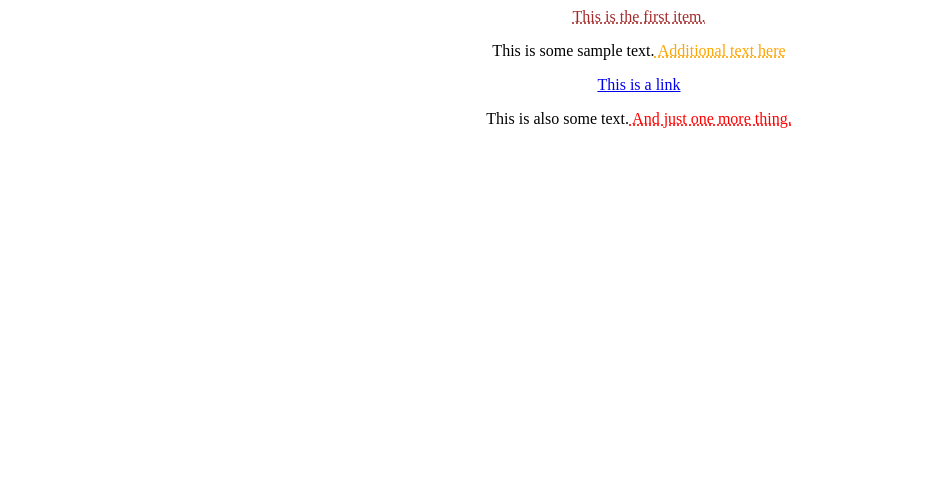
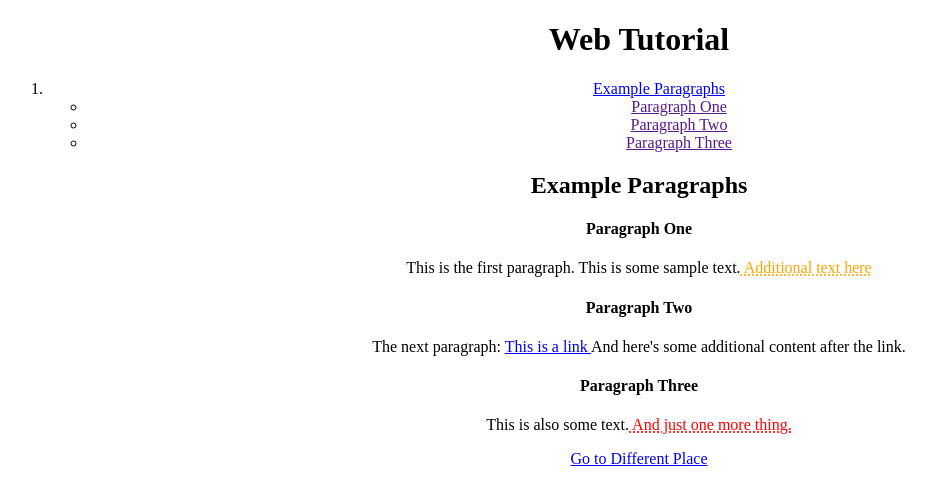
Before and after one commit to pageSwanson/agent-based-models, a plain HTML site: page tutorial/new_home.html in a window 1280 px wide. Shown: the whole page, without its empty margins (1-937 px from the left). Drawn offline with nearby package versions, Linux system fonts and the light colour scheme.

Commit message:
Dated commit, pushing to avoid loss

```diff
--- a/tutorial/new_home.html
+++ b/tutorial/new_home.html
@@ -14,22 +14,54 @@
         color: orange;
       }
     </style>
+    <script type="text/javascript" src="https://cdnjs.cloudflare.com/ajax/libs/vue/1.0.28/vue.min.js"></script>
 
   </head>
   <body>
-    <span>
-      This is the first item.
-    </span>
+    <h1>
+      Web Tutorial
+    </h1>
+    <ol>
+      <li>
+        <a href="#example-paragraph-header">Example Paragraphs</a>
+      </li>
+      <ul>
+        <li>
+          <a href="">Paragraph One</a>
+        </li>
+        <li>
+          <a href="">Paragraph Two</a>
+        </li>
+        <li >
+          <a href="">Paragraph Three</a>
+        </li>
+      </ol>
+    </ol>
+    <h2 id="example-paragraph-header">
+      Example Paragraphs
+    </h2>
+    <h4>
+      Paragraph One
+    </h4>
     <p>
-      This is some sample text.<span class="span-class"> Additional text here</span>
+      This is the first paragraph. This is some sample text.<span class="span-class"> Additional text here</span>
     </p>
+    <h4>
+      Paragraph Two
+    </h4>
     <p>
+      The next paragraph:
       <a href="https://developer.mozilla.org/en-US/docs/Learn/Getting_started_with_the_web/HTML_basics">
         This is a link
       </a>
+      And here's some additional content after the link.
     </p>
+    <h4>
+      Paragraph Three
+    </h4>
     <p>
       This is also some text.<span id="this-particular-element"> And just one more thing.</span>
     </p>
+    <a href="different_place.html">Go to Different Place</a>
   </body>
 </html>
--- a/tutorial/styles.css
+++ b/tutorial/styles.css
@@ -6,3 +6,7 @@ span {
 span#this-particular-element {
 	color: red;
 }
+
+p {
+	margin:
+}s
```
Also changed, not shown: tutorial/different_place.html (added, +14 -0 lines).
